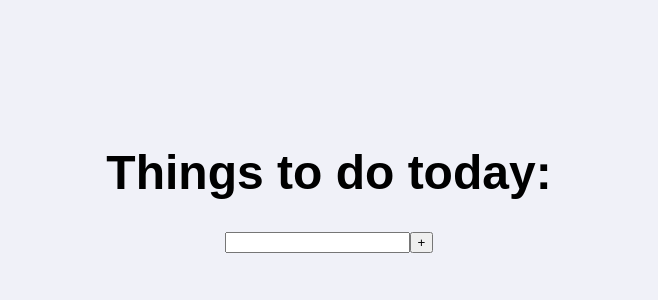
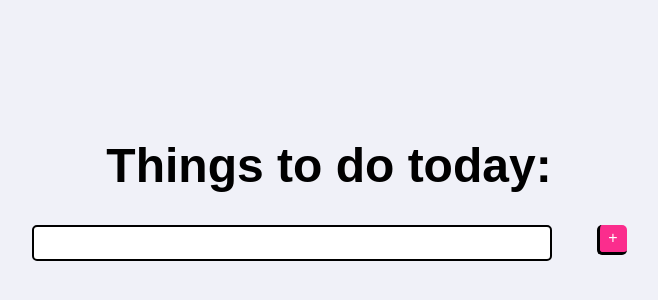
Before and after one commit to feliciacalming/todo-list__react, a React (Vite) app: page / in a window 1280 px wide. Shown: the part 192-492 px from the top of the page, without its empty margins (311-969 px from the left). Built offline with nearby package versions, Linux system fonts and the light colour scheme.

Commit message:
(feat): update styling for AddTodo

```diff
--- a/src/components/AddTodo/AddTodo.scss
+++ b/src/components/AddTodo/AddTodo.scss
@@ -1,7 +1,45 @@
-.text-input {
-  border-radius: 5px;
-  border: 1px solid black;
-  width: 60vw;
-  padding: 7px;
-  font-family: futura;
+form {
+  display: flex;
+  justify-content: space-around;
+  width: 80vw;
+
+  @include mix.desktop {
+    width: 50vw;
+  }
 }
+
+.input-container {
+  &__text-input {
+    border-radius: 5px;
+    border: 2px solid black;
+    width: 80%;
+    font-family: futura;
+    text-align: center;
+
+    &:focus {
+      outline: none;
+    }
+
+    @include mix.desktop {
+      width: 40vw;
+      height: 30px;
+    }
+  }
+
+  &__btn {
+    @include mix.flexCenterCol;
+    background-color: var.$color-primary;
+    color: white;
+    width: 30px;
+    height: 30px;
+    border: none;
+    border-radius: 5px;
+    font-size: 1rem;
+    border-bottom: 3px solid black;
+    border-left: 3px solid black;
+
+    &:hover {
+      border: none;
+    }
+  }
+}
```
